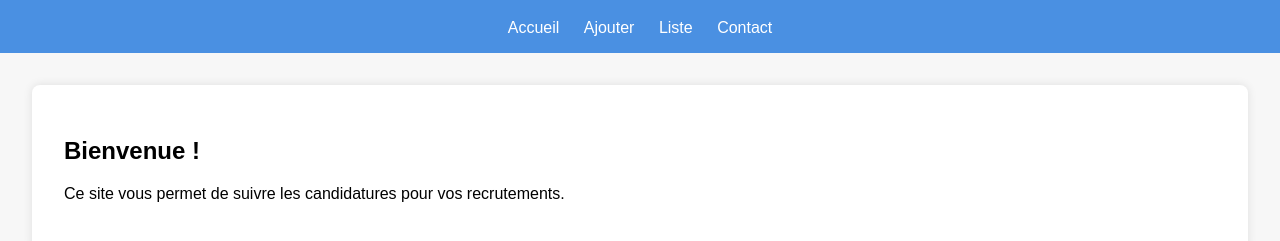
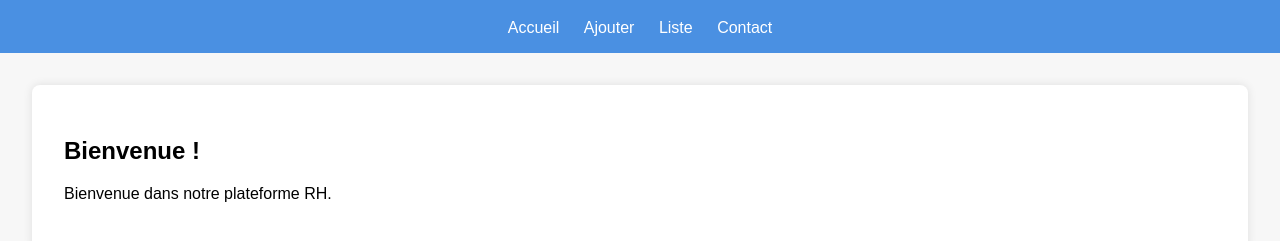
Before and after one commit to nour1412/DS1-PROBS, a plain HTML site: page index.html in a window 1280 px wide. Shown: the part 77-318 px from the top of the page. Drawn offline with Linux system fonts and the light colour scheme.

Commit message:
Modification volontaire pour test de conflit

```diff
--- a/index.html
+++ b/index.html
@@ -17,7 +17,7 @@
   </header>
   <main>
     <h2>Bienvenue !</h2>
-    <p>Ce site vous permet de suivre les candidatures pour vos recrutements.</p>
+    <p>Bienvenue dans notre plateforme RH.</p>
   </main>
 </body>
 </html>
```
